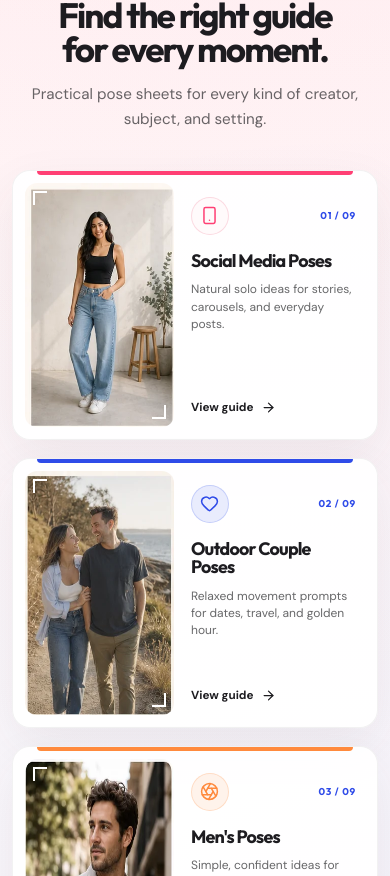
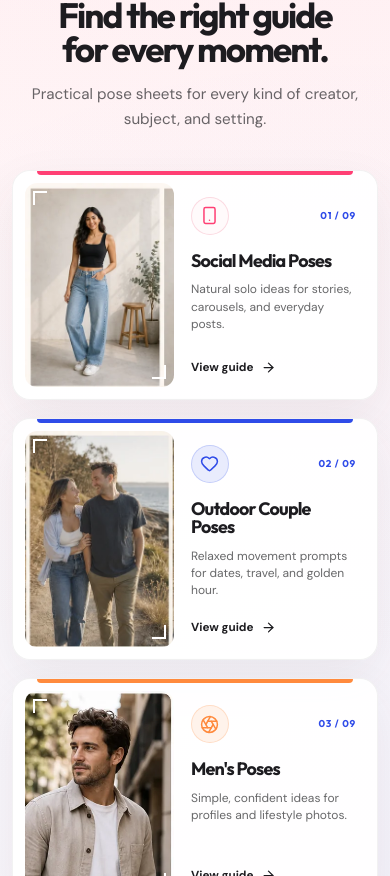
Before and after one commit to nom8352/wephoto, a React (Vite) app: page / in a window 390 px wide. Shown: the part 1508-2384 px from the top of the page. Built offline with nearby package versions, Linux system fonts and the light colour scheme.

Commit message:
Fix homepage guide card image proportions

```diff
--- a/src/pages/Home.css
+++ b/src/pages/Home.css
@@ -302,7 +302,7 @@
   position: relative;
   display: grid;
   grid-template-columns: minmax(118px, 0.82fr) minmax(0, 1fr);
-  min-height: 292px;
+  min-height: 236px;
   padding: 12px;
   overflow: hidden;
   border: 1px solid rgba(30, 28, 32, 0.055);
@@ -342,7 +342,7 @@
   border-radius: 12px;
   background-color: var(--bg-elevated);
   background-repeat: no-repeat;
-  background-size: 300% 400%;
+  background-size: auto 400%;
   transition: transform 0.45s cubic-bezier(0.16, 1, 0.3, 1);
 }
 
@@ -795,7 +795,7 @@
 
   .home-guide-card {
     grid-template-columns: minmax(122px, 0.78fr) minmax(0, 1fr);
-    min-height: 270px;
+    min-height: 230px;
   }
 
   .home-step-grid li {
```
